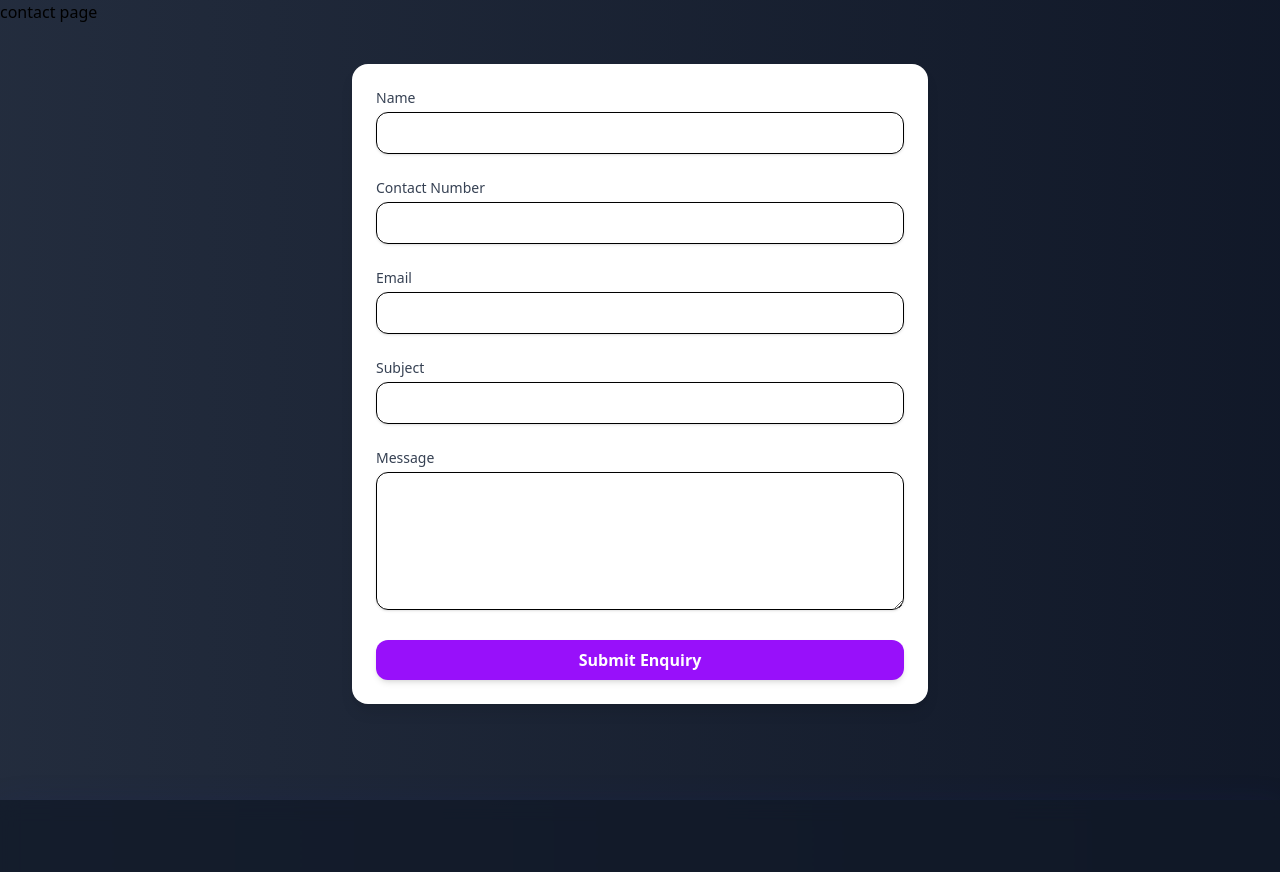
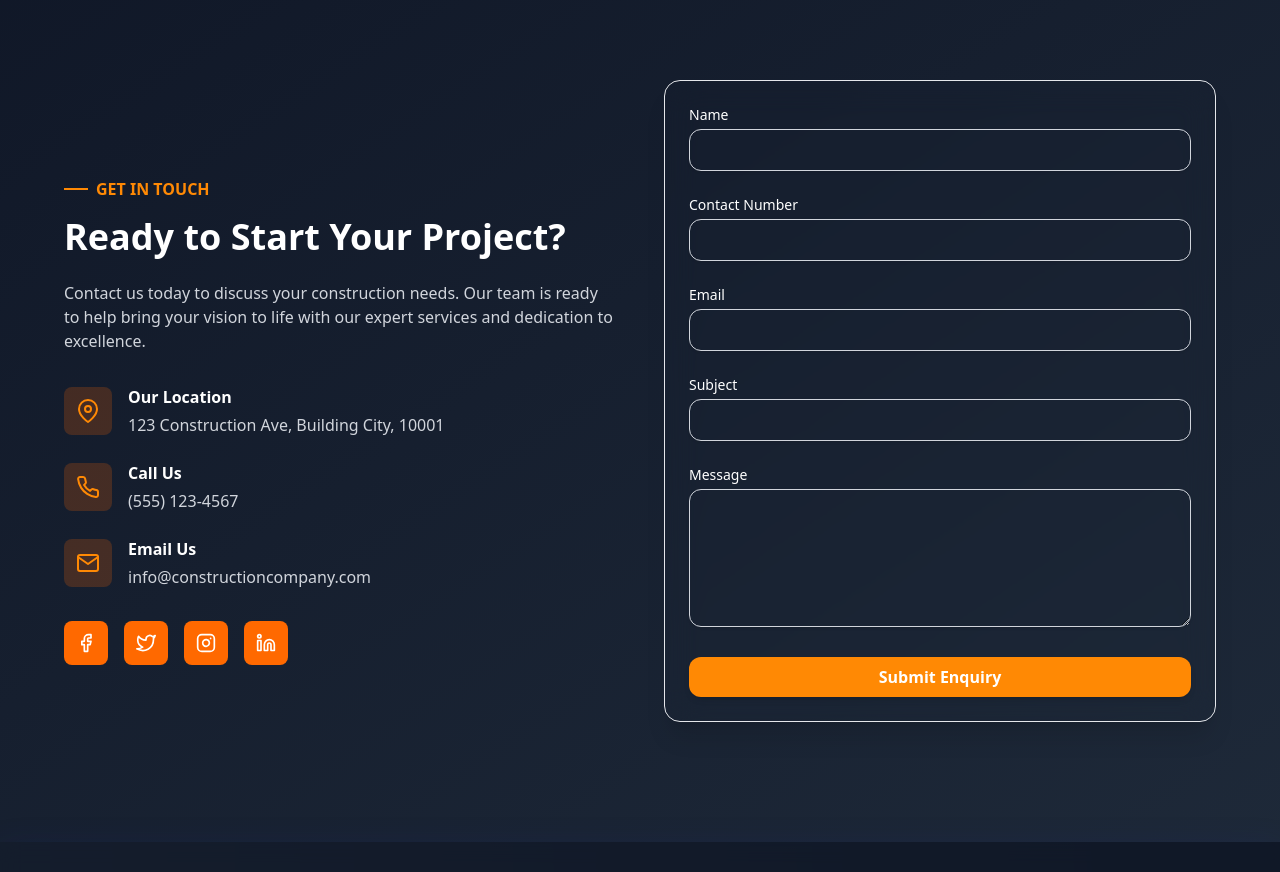
Before and after one commit to arshad033/smartBuildHub, a Django app: page /contact/ in a window 1280 px wide. Shown: the part 80-952 px from the top of the page. Run offline with Django 5.2, Linux system fonts and the light colour scheme; style sheets or scripts are compiled from the project's sources; some libraries are stand-ins or nearby versions.

Commit message:
feat: revamp contact page layout with enhanced styling and form functionality

```diff
--- a/smartBuildHub/mainapp/templates/website/contact.html
+++ b/smartBuildHub/mainapp/templates/website/contact.html
@@ -12,51 +12,119 @@
     {% endfor %}
 {% endif %}
 
-<h1 class="mb-10">contact page</h1>
-<form class="max-w-xl mx-auto p-6 bg-white rounded-2xl shadow-lg space-y-6" method="POST">
+<section id="contact" class="py-20 bg-gradient-to-br from-gray-900 to-gray-800 text-white">
+  <div class="container mx-auto px-6 md:px-16">
+      <div class="grid md:grid-cols-2 gap-12 items-center">
+          <div class="fade-up">
+              <h4 class="text-orange-400 font-semibold mb-4 flex items-center">
+                  <span class="mr-2 h-0.5 w-6 bg-orange-400"></span>
+                  GET IN TOUCH
+              </h4>
+              <h2 class="text-3xl md:text-4xl font-bold text-white mb-6">
+                  Ready to Start Your Project?
+              </h2>
+              <p class="text-gray-300 mb-8">
+                  Contact us today to discuss your construction needs. Our team is ready to help
+                  bring your vision to life with our expert services and dedication to excellence.
+              </p>
+
+              <div class="space-y-6 mb-8">
+                  <div class="flex items-center">
+                      <div class="bg-orange-500/20 p-3 rounded-lg mr-4">
+                        <i data-feather="map-pin" class="h-6 w-6 text-orange-400"></i>
+                            </div>
+                            <div>
+                                <h4 class="font-semibold text-white mb-1">Our Location</h4>
+                                <p class="text-gray-300">123 Construction Ave, Building City, 10001</p>
+                            </div>
+                        </div>
+
+                        <div class="flex items-center">
+                            <div class="bg-orange-500/20 p-3 rounded-lg mr-4">
+                                <i data-feather="phone" class="h-6 w-6 text-orange-400"></i>
+                            </div>
+                            <div>
+                                <h4 class="font-semibold text-white mb-1">Call Us</h4>
+                                <p class="text-gray-300">(555) 123-4567</p>
+                            </div>
+                        </div>
+
+                        <div class="flex items-center">
+                            <div class="bg-orange-500/20 p-3 rounded-lg mr-4">
+                                <i data-feather="mail" class="h-6 w-6 text-orange-400"></i>
+                            </div>
+                            <div>
+                                <h4 class="font-semibold text-white mb-1">Email Us</h4>
+                                <p class="text-gray-300">info@constructioncompany.com</p>
+                            </div>
+                        </div>
+                    </div>
+
+                    <div class="flex space-x-4">
+                        <a href="#" class="bg-orange-500 hover:bg-orange-600 p-3 rounded-lg transition-all">
+                            <i data-feather="facebook" class="h-5 w-5"></i>
+                        </a>
+                        <a href="#" class="bg-orange-500 hover:bg-orange-600 p-3 rounded-lg transition-all">
+                            <i data-feather="twitter" class="h-5 w-5"></i>
+                        </a>
+                        <a href="#" class="bg-orange-500 hover:bg-orange-600 p-3 rounded-lg transition-all">
+                            <i data-feather="instagram" class="h-5 w-5"></i>
+                        </a>
+                        <a href="#" class="bg-orange-500 hover:bg-orange-600 p-3 rounded-lg transition-all">
+                            <i data-feather="linkedin" class="h-5 w-5"></i>
+                        </a>
+                    </div>
+                </div>
+
+                <div class="fade-up fade-delay-2">
+                        <form class="max-w-xl mx-auto p-6 bg-transparent bg-opacity-40 backdrop-blur-lg rounded-2xl shadow-xl space-y-6 border border-gray-200 mb-10" method="POST">
                           {% csrf_token %}
+
                           <!-- Name -->
                           <div>
-      <label class="block text-sm font-medium text-gray-700 mb-1" for="name">Name</label>
+                              <label class="block text-sm font-medium text-white mb-1" for="name">Name</label>
                               <input type="text" id="name" name="name" maxlength="100" required
-        class="w-full px-4 py-2 border rounded-xl shadow-sm focus:outline-none focus:ring-2 focus:ring-purple-500 focus:border-transparent" />
+                                  class="w-full px-4 py-2 border border-gray-300 rounded-xl shadow-sm bg-opacity-30 focus:outline-none focus:ring-2 focus:ring-orange-500 focus:border-transparent" />
                           </div>
 
                           <!-- Contact Number -->
                           <div>
-      <label class="block text-sm font-medium text-gray-700 mb-1" for="contactno">Contact Number</label>
+                              <label class="block text-sm font-medium text-white mb-1" for="contactno">Contact Number</label>
                               <input type="text" id="contactno" name="contactno" maxlength="15" required
-        class="w-full px-4 py-2 border rounded-xl shadow-sm focus:outline-none focus:ring-2 focus:ring-purple-500 focus:border-transparent" />
+                                  class="w-full px-4 py-2 border border-gray-300 rounded-xl shadow-sm bg-opacity-30 focus:outline-none focus:ring-2 focus:ring-orange-500 focus:border-transparent" />
                           </div>
 
                           <!-- Email -->
                           <div>
-      <label class="block text-sm font-medium text-gray-700 mb-1" for="email">Email</label>
+                              <label class="block text-sm font-medium text-white mb-1" for="email">Email</label>
                               <input type="email" id="email" name="email" maxlength="100" required
-        class="w-full px-4 py-2 border rounded-xl shadow-sm focus:outline-none focus:ring-2 focus:ring-purple-500 focus:border-transparent" />
+                                  class="w-full px-4 py-2 border border-gray-300 rounded-xl shadow-sm bg-opacity-30 focus:outline-none focus:ring-2 focus:ring-orange-500 focus:border-transparent" />
                           </div>
 
                           <!-- Subject -->
                           <div>
-      <label class="block text-sm font-medium text-gray-700 mb-1" for="subject">Subject</label>
+                              <label class="block text-sm font-medium text-white mb-1" for="subject">Subject</label>
                               <input type="text" id="subject" name="subject" maxlength="200" required
-        class="w-full px-4 py-2 border rounded-xl shadow-sm focus:outline-none focus:ring-2 focus:ring-purple-500 focus:border-transparent" />
+                                  class="w-full px-4 py-2 border border-gray-300 rounded-xl shadow-sm bg-opacity-30 focus:outline-none focus:ring-2 focus:ring-orange-500 focus:border-transparent" />
                           </div>
 
                           <!-- Message -->
                           <div>
-      <label class="block text-sm font-medium text-gray-700 mb-1" for="message">Message</label>
+                              <label class="block text-sm font-medium text-white mb-1" for="message">Message</label>
                               <textarea id="message" name="message" rows="5" required
-        class="w-full px-4 py-2 border rounded-xl shadow-sm focus:outline-none focus:ring-2 focus:ring-purple-500 focus:border-transparent"></textarea>
+                                  class="w-full px-4 py-2 border border-gray-300 rounded-xl shadow-sm bg-opacity-30 focus:outline-none focus:ring-2 focus:ring-orange-500 focus:border-transparent"></textarea>
                           </div>
 
                           <!-- Submit Button -->
                           <div>
                               <button type="submit"
-        class="w-full bg-purple-600 hover:bg-purple-700 text-white font-semibold py-2 px-4 rounded-xl shadow-md transition duration-300">
+                                  class="w-full bg-orange-400 hover:bg-orange-500 text-white font-semibold py-2 px-4 rounded-xl shadow-md transition duration-300">
                                   Submit Enquiry
                               </button>
                           </div>
                         </form>
-
+                </div>
+            </div>
+        </div>
+    </section>
 {% endblock %}
```
Lines whose indentation alone changed are shown as unchanged.
